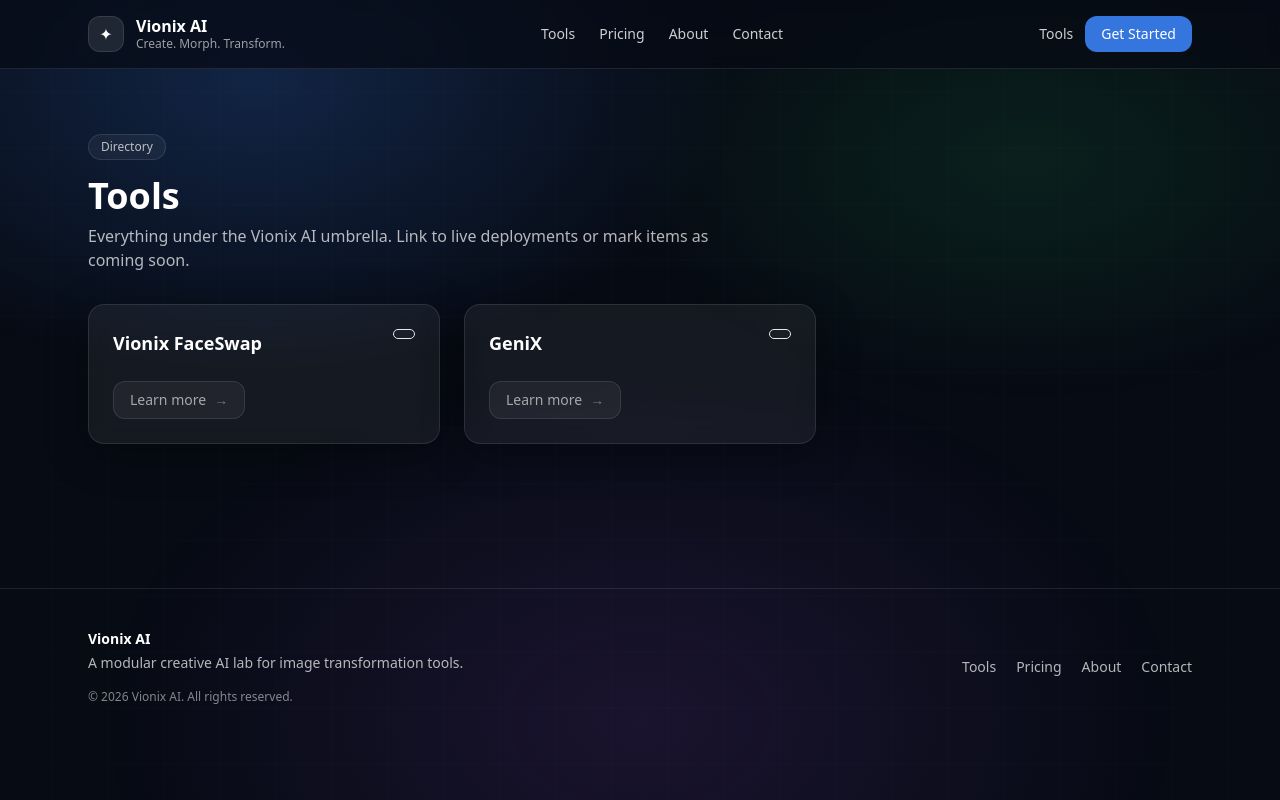
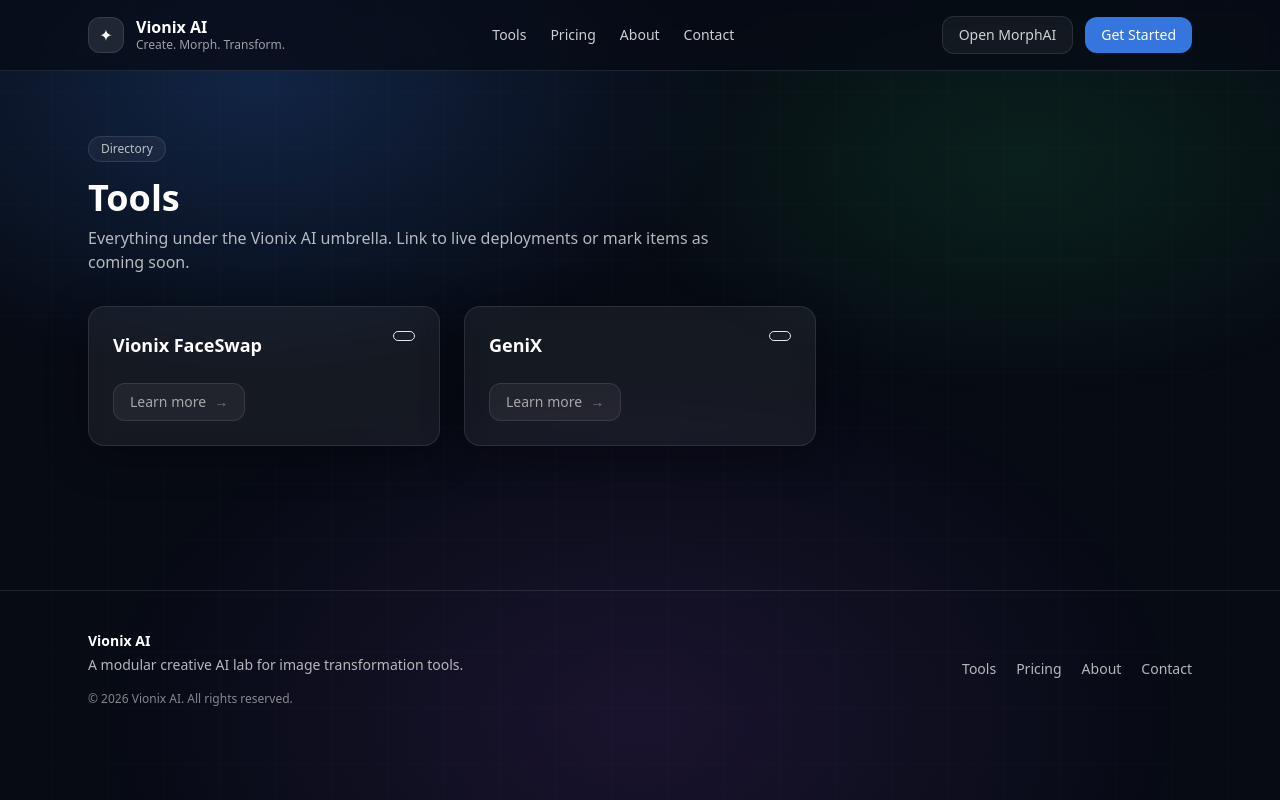
Before and after one commit to Gsprint-create/vionix-ai, a Next.js app: page /tools in a window 1280 px wide. Built offline with nearby package versions, Linux system fonts and the light colour scheme.

Commit message:
Fix Navbar button props

```diff
--- a/src/components/Navbar.tsx
+++ b/src/components/Navbar.tsx
@@ -23,20 +23,21 @@ export default function Navbar() {
 
         <div className="flex items-center gap-3">
         <a
-            className="rounded-xl border border-white/10 bg-white/5 px-4 py-2 text-sm hover:bg-white/10"
   href="https://www.morphai.net/tools"
   target="_blank"
   rel="noreferrer"
-            className="text-sm text-white/80 hover:text-white"
+  className="rounded-xl border border-white/10 bg-white/5 px-4 py-2 text-sm text-white/80 hover:bg-white/10 hover:text-white"
 >
-            Tools
+  Open MorphAI
 </a>
-          <a
+
+          <Link
+  href="/tools"
   className="rounded-xl bg-blue-500/90 px-4 py-2 text-sm font-medium hover:bg-blue-500"
-            href="/tools"
 >
   Get Started
-          </a>
+</Link>
+
         </div>
       </div>
     </header>
```
Lines whose indentation alone changed are shown as unchanged.
